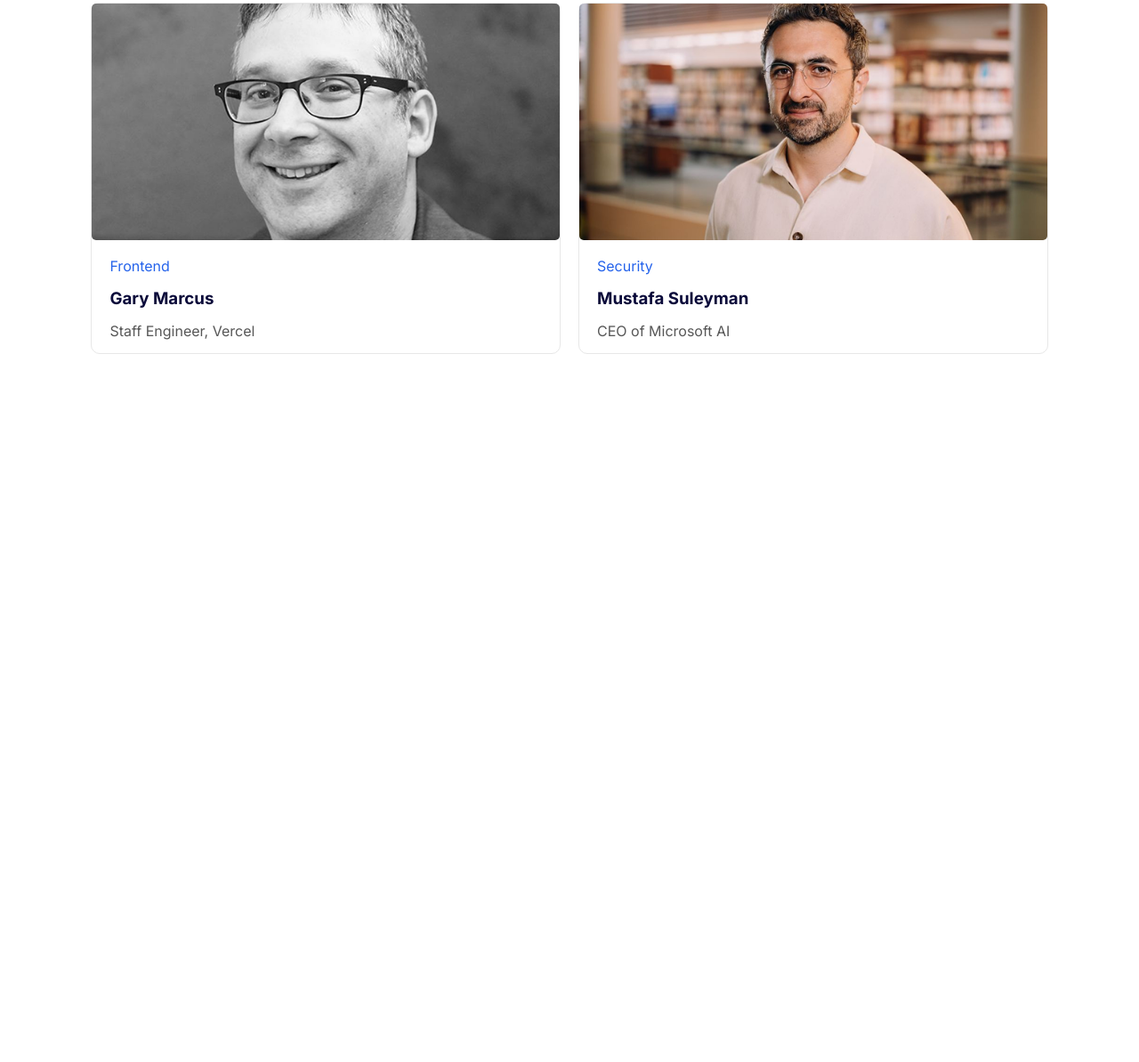
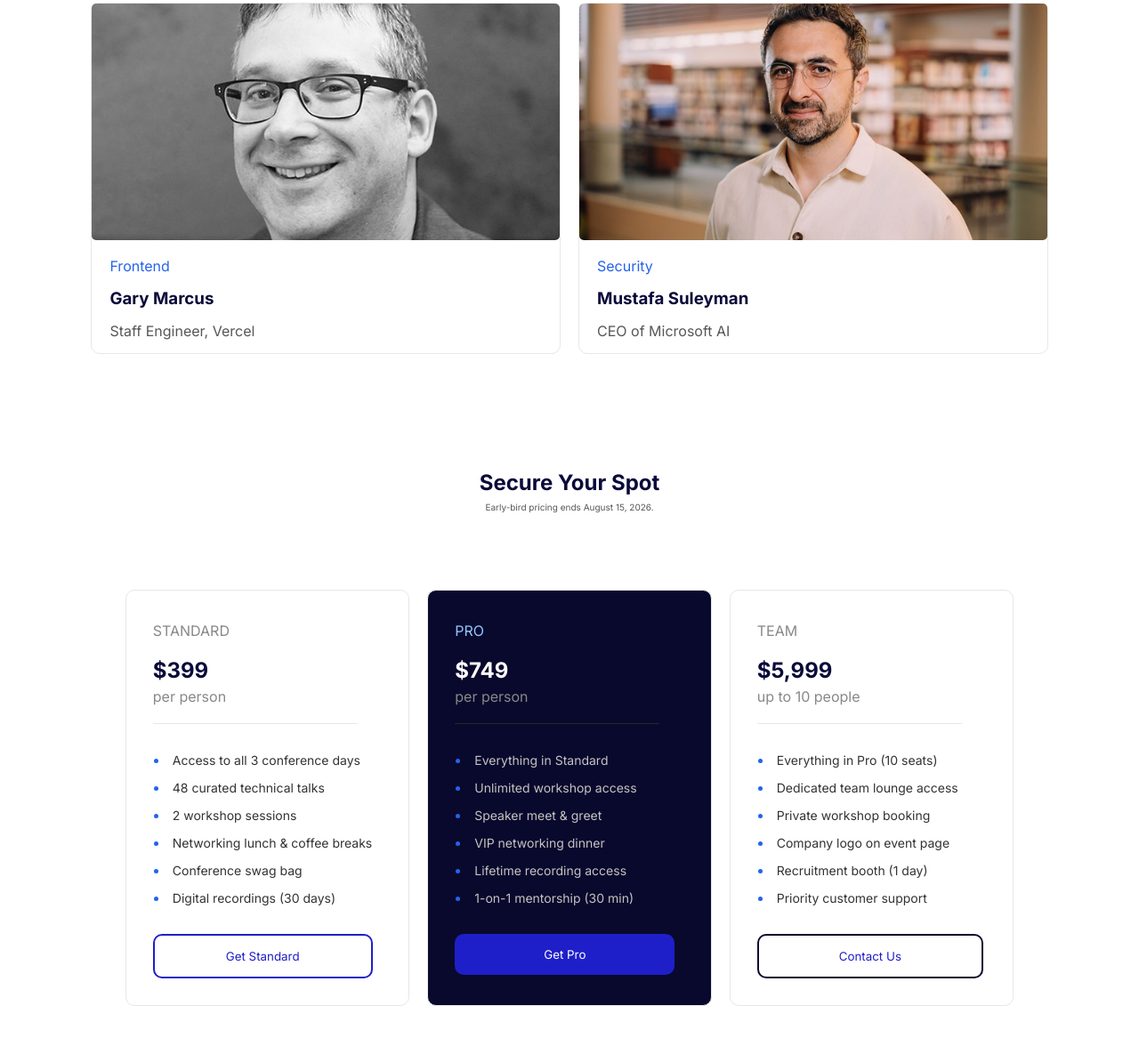
Before and after one commit to Wazida-in-code/Assignment-1-DEVCONF, a plain HTML site: page index.html in a window 1280 px wide. Shown: the part 1358-2552 px from the top of the page at 89% size. Before the commit the page ends 1786 px from the top, so only its background shows below. Drawn offline with Linux system fonts and the light colour scheme.

Commit message:
Added:Pricing Card

```diff
--- a/index.html
+++ b/index.html
@@ -85,6 +85,65 @@
             </div>
          </section>
         <!-- Speakers section end -->
+
+         <!-- Pricing section start -->
+         <section class="pricing-section">
+
+           <div class="price-headline">
+             <h1>Secure Your Spot</h1>
+             <p>Early-bird pricing ends August 15, 2026.</p>
+
+           </div>
+            <div class="pricing-card-parent">
+                <div class="pricing-card">
+                    <p class="centered section">STANDARD</p>
+                    <h2>$399</h2>
+                    <p>per person</p>
+                    <hr>
+                    <ul>
+                        <li>Access to all 3 conference days</li>
+                        <li>48 curated technical talks</li>
+                        <li>2 workshop sessions</li>
+                        <li>Networking lunch & coffee breaks</li>
+                        <li>Conference swag bag</li>
+                        <li>Digital recordings (30 days)</li>
+                    </ul>
+                    <button class="outline-button">Get Standard</button>
+                </div>
+
+                <div class="pricing-card highlight">
+                    <p class="centered section pro">PRO</p>
+                    <h2>$749</h2>
+                    <p>per person</p>
+                    <hr>
+                    <ul>
+                        <li>Everything in Standard</li>
+                        <li>Unlimited workshop access</li>
+                        <li>Speaker meet & greet</li>
+                        <li>VIP networking dinner</li>
+                        <li>Lifetime recording access</li>
+                        <li>1-on-1 mentorship (30 min)</li>
+                    </ul>
+                    <button class="pro-btn">Get Pro</button>
+                </div>
+
+                <div class="pricing-card">
+                    <p class="centered section">TEAM</p>
+                    <h2>$5,999</h2>
+                    <p>up to 10 people</p>
+                    <hr>
+                    <ul>
+                        <li>Everything in Pro (10 seats)</li>
+                        <li>Dedicated team lounge access</li>
+                        <li>Private workshop booking</li>
+                        <li>Company logo on event page</li>
+                        <li>Recruitment booth (1 day)</li>
+                        <li>Priority customer support</li>
+                    </ul>
+                    <button class="contact-btn">Contact Us</button>
+                </div>
+            </div>
+         </section>
     </main>
 </body>
 </html>
--- a/style.css
+++ b/style.css
@@ -125,3 +125,128 @@
     color: #575757;
     margin: 15px 20px;
 }
+
+.pricing-section{
+    padding: 30px 11%;
+}
+
+.pricing-section .price-headline{
+    text-align: center;
+    margin: 70px auto;
+    padding-bottom: 10px;
+    color: rgb(10, 10, 58);
+}
+
+.pricing-section .price-headline p{
+    color: #575757;
+    font-weight: 100px;
+    line-height: 26px;
+    font-size: 10px;
+}
+
+.pricing-card-parent{
+    display: grid;
+    grid-template-columns: repeat(3, 1fr);
+    gap: 20px;
+}
+
+.pricing-card{
+    border: 1px solid rgb(231, 231, 231);
+    padding-left: 30px;
+    border-radius: 10px;
+    margin-bottom: 60px;
+    padding-top: 30px;
+}
+
+.pricing-card .centered section{
+
+    margin-bottom: 10px;
+    color: #888888;
+}
+
+.pricing-card h2{
+    color: rgb(10, 10, 58);
+}
+
+.pricing-card p{
+    color: #888888;
+    padding-top: 5px;
+    padding-bottom: 20px;
+}
+
+.pricing-card ul{
+    padding: 25px 17px;
+    font-size: 14px;
+    line-height: 21px;
+
+}
+
+.pricing-card ul li{
+    color: rgb(51, 51, 51);
+    padding: 5px;
+}
+
+.pricing-card ul li::marker{
+    color: #2563EB;
+}
+
+.pricing-card hr{
+    border: none;
+    background-color: #E5E7EB;
+    width: 80%;
+    margin-left: 0;
+    margin-right: auto;
+    height: 1px;
+
+}
+
+.highlight{
+    background-color: rgb(9, 9, 45);
+}
+
+.highlight .pro{
+    color: rgb(147, 197, 253);
+}
+
+.highlight h2{
+    color: white;
+}
+
+.highlight ul li{
+    color: rgb(197, 194, 194);
+}
+
+.highlight hr{
+    background-color: #262626;
+}
+
+
+.outline-button{
+    padding: 15px 80px;
+    border-radius: 10px;
+    border: 2px solid rgb(31, 31, 201);
+    color: rgb(31, 31, 201);
+    cursor: pointer;
+    background-color: white;
+    margin-bottom: 30px;
+}
+
+.pro-btn{
+    padding: 15px 100px;
+    background-color: rgb(31, 31, 201);
+    border-radius: 10px;
+    border-style: none;
+    color: white;
+    cursor: pointer;
+    /* margin-bottom: 30px; */
+}
+
+.contact-btn{
+    padding: 15px 90px;
+    border-radius: 10px;
+    border: 2px solid rgb(9, 9, 45);
+    color: rgb(31, 31, 201);
+    cursor: pointer;
+    background-color: white;
+    /* margin-bottom: 30px; */
+}
```
